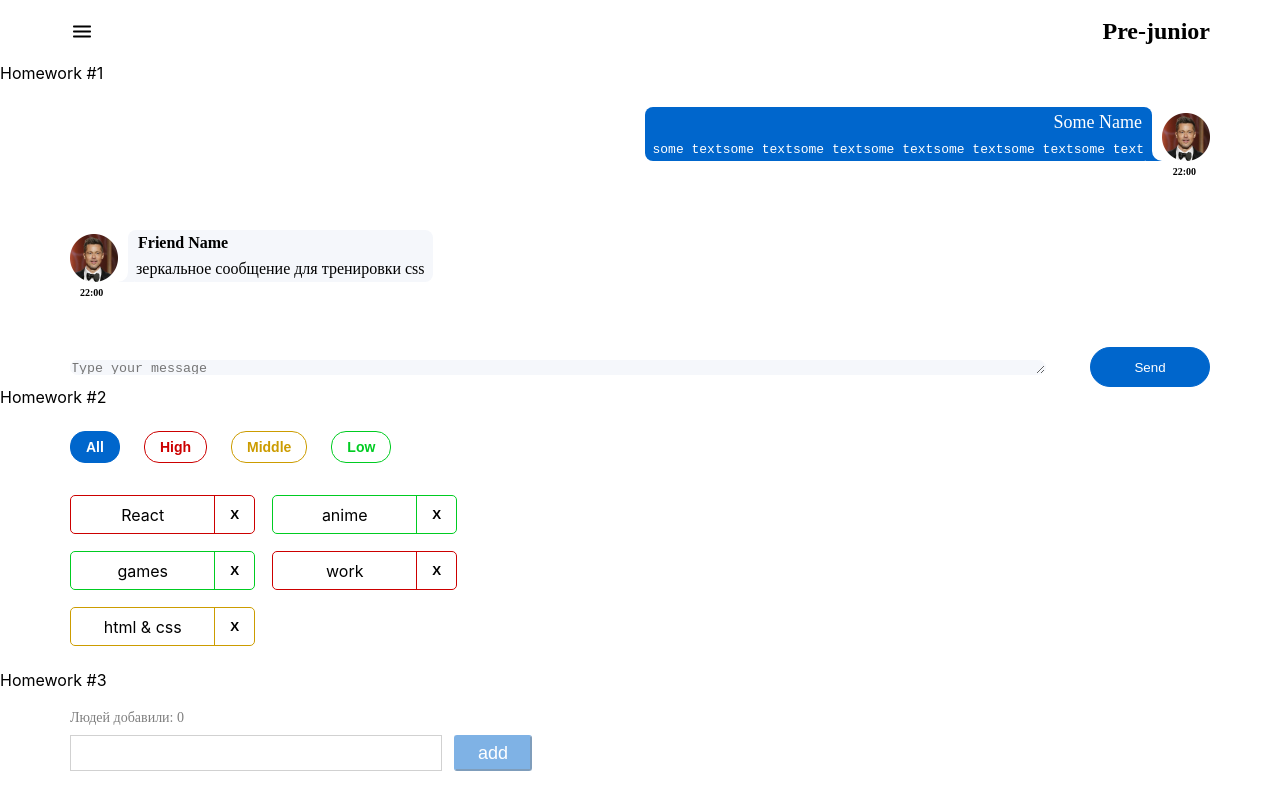
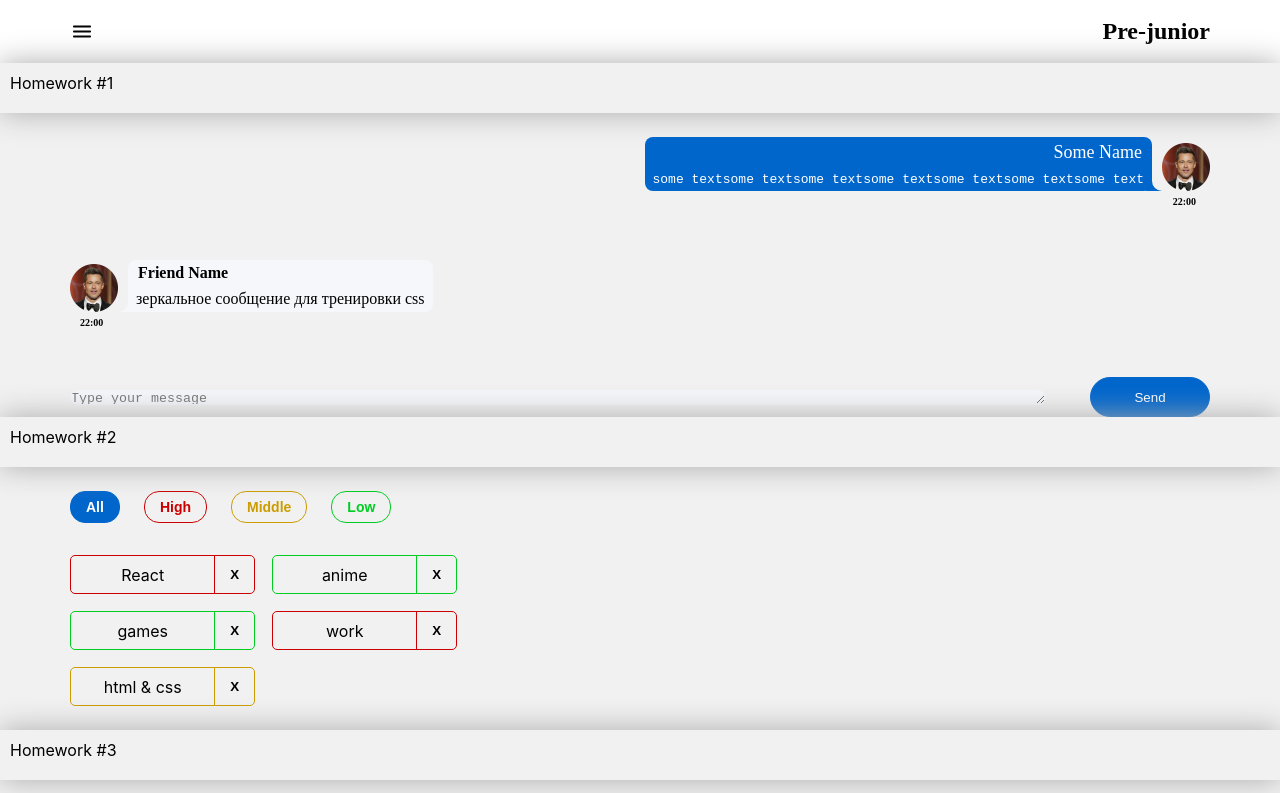
Before and after one commit to Nataliya1984/homework, a React (Create React App) app: page /#/pre-junior in a window 1280 px wide. Shown: the top 793 px of the page. Built offline with nearby package versions, Linux system fonts and the light colour scheme.

Commit message:
lesson_5.1

```diff
--- a/src/s1-main/App.module.css
+++ b/src/s1-main/App.module.css
@@ -7,5 +7,11 @@
 }
 
 .hwTitle {
-
+    position: relative;
+    display: inline-block;
+    width: 100%;
+    height: 50px;
+    box-shadow: rgb(170 170 170) 0px 0px 30px;
+    box-sizing: border-box;
+    padding: 10px;
 }
--- a/src/s2-homeworks/hw05/Pages.tsx
+++ b/src/s2-homeworks/hw05/Pages.tsx
@@ -18,7 +18,7 @@ function Pages() {
             <Routes>
                 {/*роутинг будут писать студенты*/}
                 {/*в начале мы попадаем на страницу '/' и переходим сразу на страницу /pre-junior*/}
-                <Route path={'/'} element={<PreJunior/>}/>
+                <Route path={'/'} element={<Navigate to={PATH.PRE_JUNIOR}/>}/>
 
                 {/*роуты для /pre-junior, /junior, /junior-plus*/}
                 <Route path={PATH.PRE_JUNIOR} element={<PreJunior/>}/>
@@ -26,8 +26,7 @@ function Pages() {
                 <Route path={PATH.JUNIOR_PLUS} element={<JuniorPlus/>} />
 
                 {/*роут для несуществующей страницы должен отрисовать <Error404 />*/}
-                <Route path={'404'} element={<Error404/>} />
-                <Route path="*" element={<Navigate to='404'/>}/>
+                <Route path={'*'} element={<Error404/>} />
             </Routes>
         </div>
     )
--- a/src/s2-homeworks/hw05/pages/PreJunior.tsx
+++ b/src/s2-homeworks/hw05/pages/PreJunior.tsx
@@ -6,7 +6,7 @@ import HW4 from '../../hw04/HW4'
 
 function PreJunior() {
     return (
-        <div id={'hw5-page-pre-junior'}>
+        <div id={'hw5-page-pre-junior'} style={{backgroundColor:'#f1f1f1'}}>
             {/*pre junior page*/}
             <HW1 />
             <HW2 />
```
